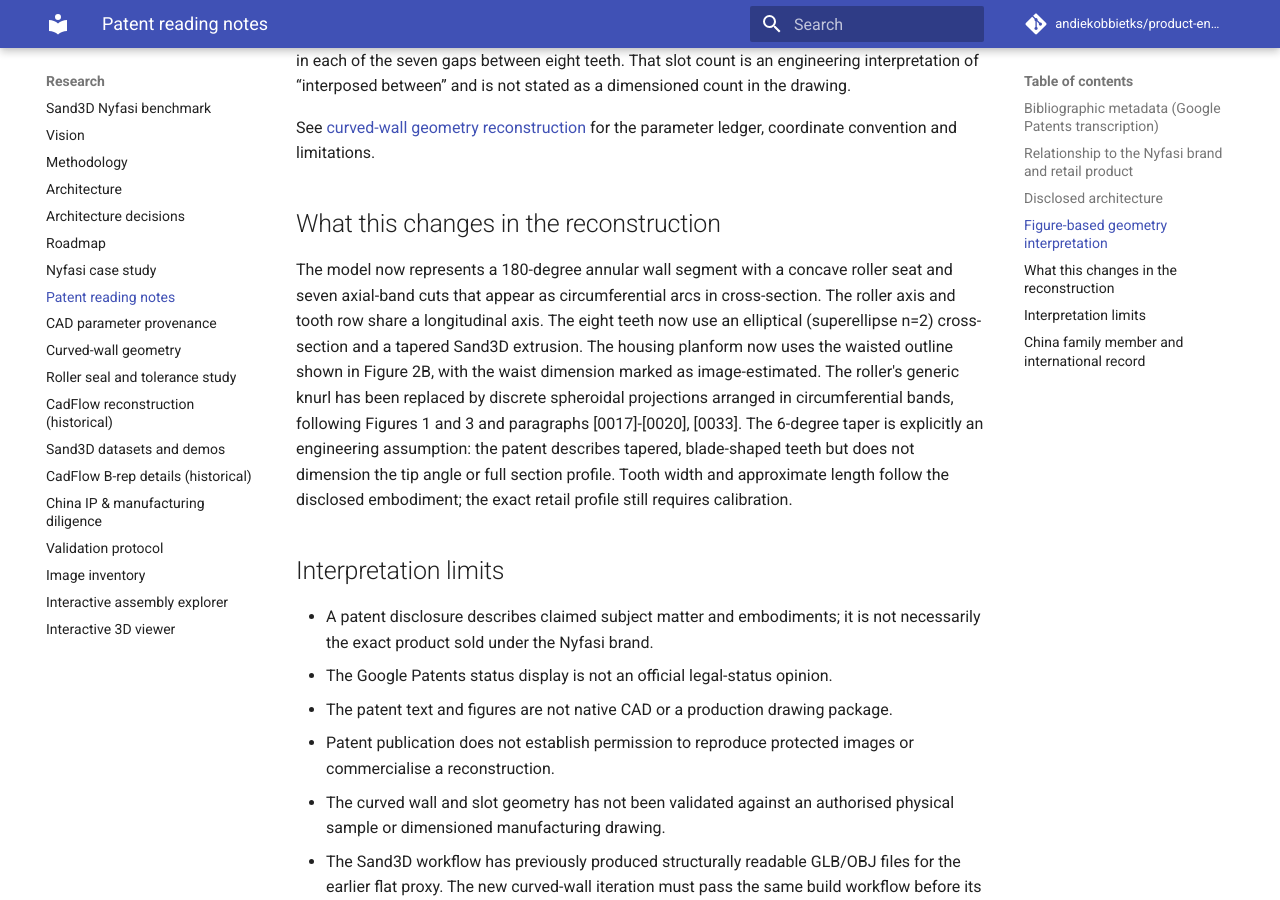
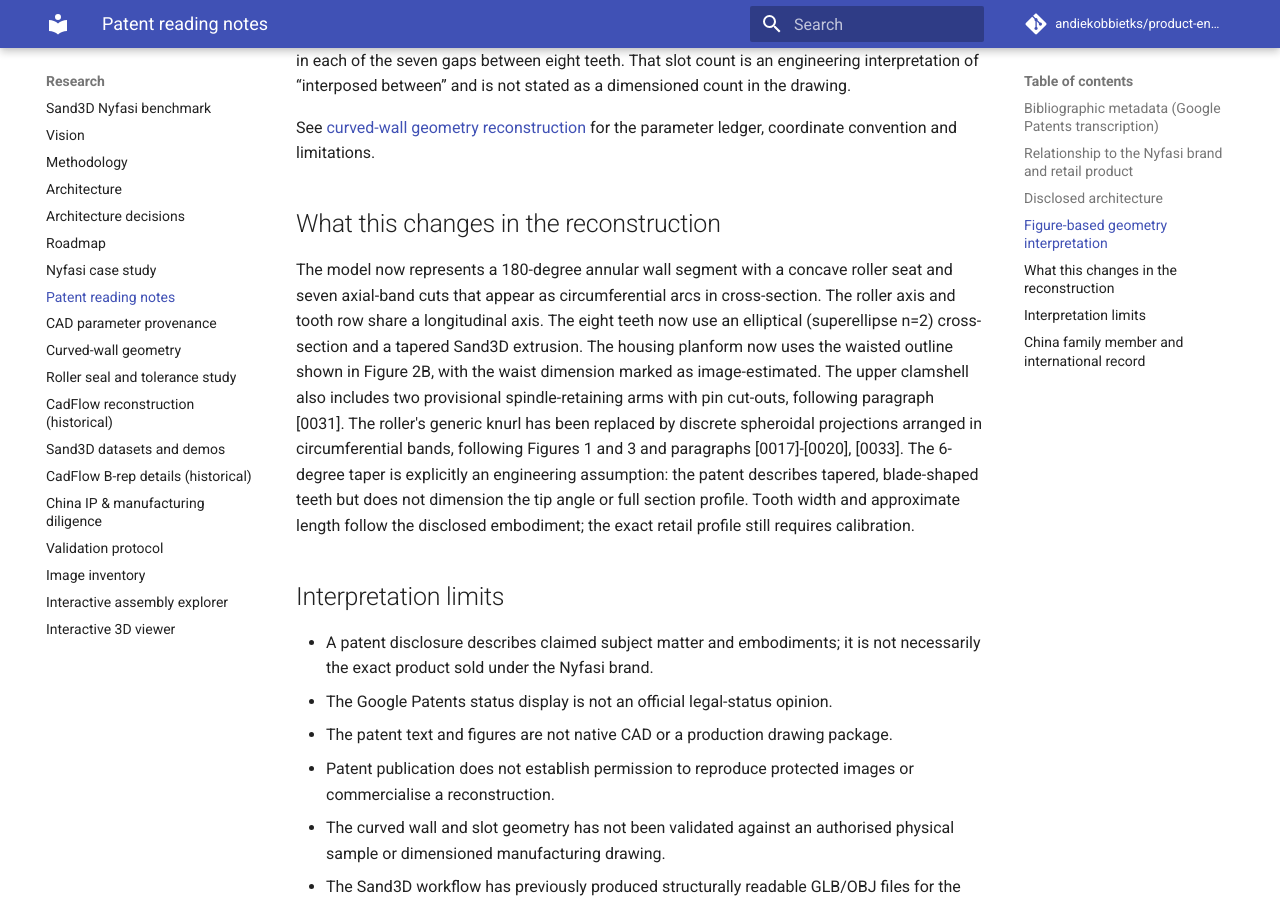
Before and after one commit to andiekobbietks/product-engineering-lab, an MkDocs documentation site: the page built from docs/experiments/patent-reading-notes.md, in a window 1280 px wide and 900 px high, scrolled down 2262 px. Built offline with MkDocs 1.6.1 and Material for MkDocs 9.7.7, drawn with Linux system fonts in a browser that asks for light colours; comment, search, counter and statistics services are not loaded.

Commit message:
Record upper spindle-retaining arms in the patent-led reconstruction

```diff
--- a/docs/experiments/patent-reading-notes.md
+++ b/docs/experiments/patent-reading-notes.md
@@ -50,7 +50,7 @@ See [curved-wall geometry reconstruction](curved-wall-geometry.md) for the param
 
 ## What this changes in the reconstruction
 
-The model now represents a 180-degree annular wall segment with a concave roller seat and seven axial-band cuts that appear as circumferential arcs in cross-section. The roller axis and tooth row share a longitudinal axis. The eight teeth now use an elliptical (superellipse n=2) cross-section and a tapered Sand3D extrusion. The housing planform now uses the waisted outline shown in Figure 2B, with the waist dimension marked as image-estimated. The roller's generic knurl has been replaced by discrete spheroidal projections arranged in circumferential bands, following Figures 1 and 3 and paragraphs [0017]-[0020], [0033]. The 6-degree taper is explicitly an engineering assumption: the patent describes tapered, blade-shaped teeth but does not dimension the tip angle or full section profile. Tooth width and approximate length follow the disclosed embodiment; the exact retail profile still requires calibration.
+The model now represents a 180-degree annular wall segment with a concave roller seat and seven axial-band cuts that appear as circumferential arcs in cross-section. The roller axis and tooth row share a longitudinal axis. The eight teeth now use an elliptical (superellipse n=2) cross-section and a tapered Sand3D extrusion. The housing planform now uses the waisted outline shown in Figure 2B, with the waist dimension marked as image-estimated. The upper clamshell also includes two provisional spindle-retaining arms with pin cut-outs, following paragraph [0031]. The roller's generic knurl has been replaced by discrete spheroidal projections arranged in circumferential bands, following Figures 1 and 3 and paragraphs [0017]-[0020], [0033]. The 6-degree taper is explicitly an engineering assumption: the patent describes tapered, blade-shaped teeth but does not dimension the tip angle or full section profile. Tooth width and approximate length follow the disclosed embodiment; the exact retail profile still requires calibration.
 
 ## Interpretation limits
 
```
